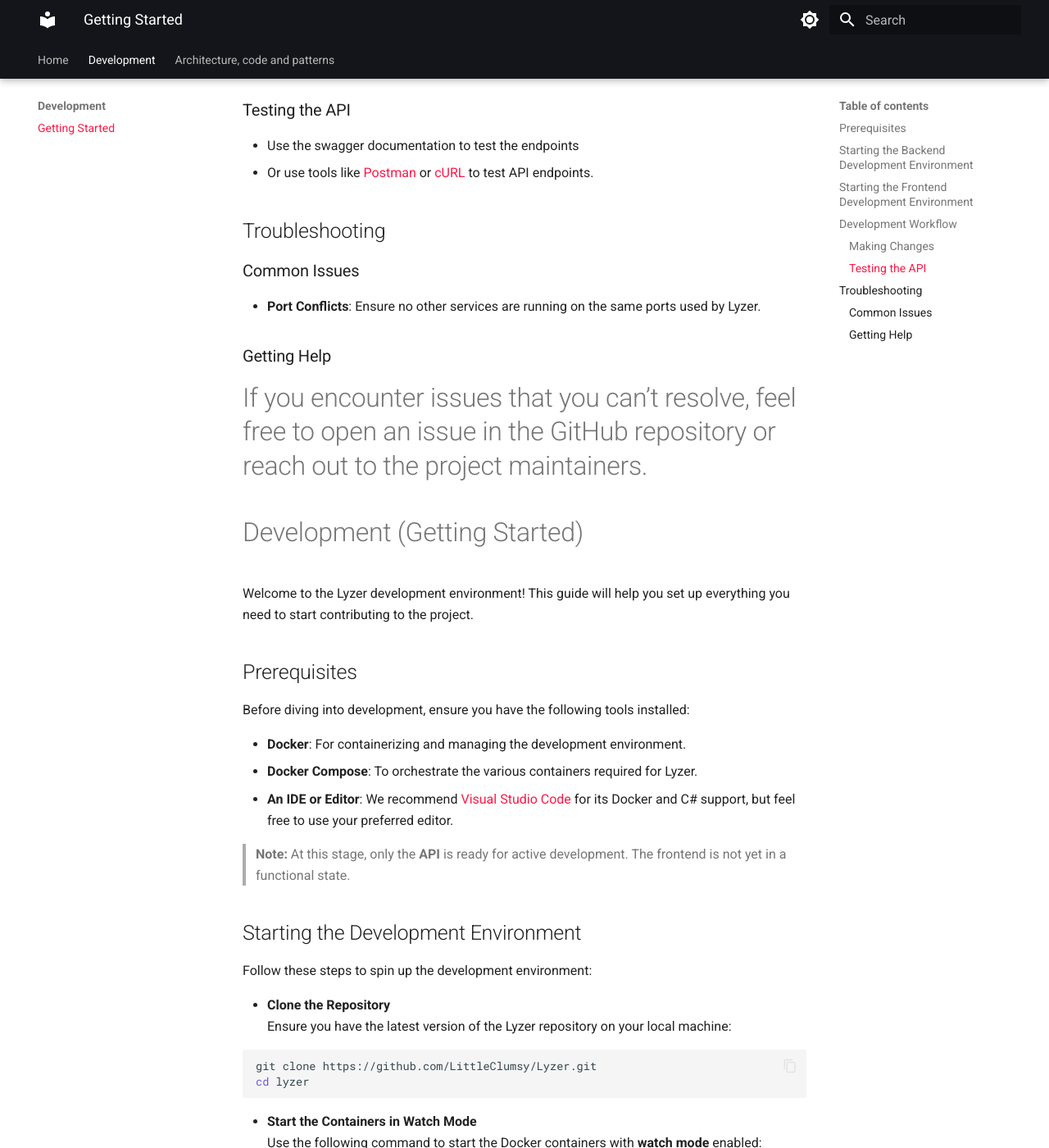
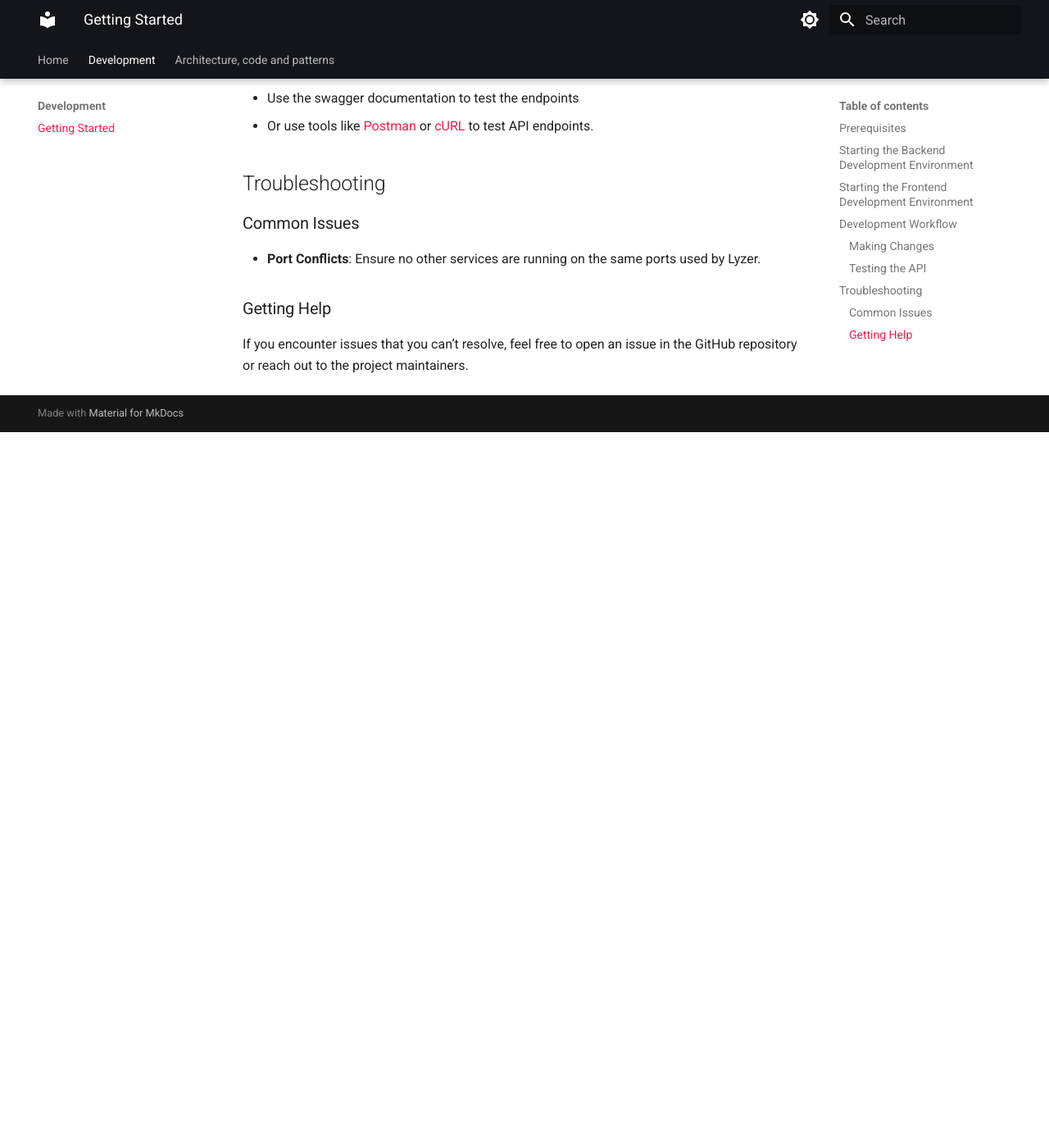
Before and after one commit to Evanlab02/Lyzer, an MkDocs documentation site: the page built from Docs/docs/dev/index.md, in a window 1280 px wide and 1400 px high, scrolled down 1955 px. Shown: the whole window at 82% size. Built offline with MkDocs 1.6.1 and Material for MkDocs 9.7.7, drawn with Linux system fonts in a browser that asks for light colours; the version menu is left out; after the commit the page ends 2482 px from its top, so only the background shows below that; some of the changed text lies outside the part shown.

Commit message:
chore: Oops missed a file

````diff
--- a/Docs/docs/dev/index.md
+++ b/Docs/docs/dev/index.md
@@ -86,64 +85,3 @@ Ensure you have spun up the backend development environment first. Follow these
 ### Getting Help
 
 If you encounter issues that you can’t resolve, feel free to open an issue in the GitHub repository or reach out to the project maintainers.
-=======
-# Development (Getting Started)
-
-Welcome to the Lyzer development environment! This guide will help you set up everything you need to start contributing to the project.
-
-## Prerequisites
-
-Before diving into development, ensure you have the following tools installed:
-
-- **Docker**: For containerizing and managing the development environment.
-- **Docker Compose**: To orchestrate the various containers required for Lyzer.
-- **An IDE or Editor**: We recommend [Visual Studio Code](https://code.visualstudio.com/) for its Docker and C# support, but feel free to use your preferred editor.
-
-> **Note:** At this stage, only the **API** is ready for active development. The frontend is not yet in a functional state.
-
-## Starting the Development Environment
-
-Follow these steps to spin up the development environment:
-
-- **Clone the Repository**
-   Ensure you have the latest version of the Lyzer repository on your local machine:
-
-   ```bash
-   git clone https://github.com/LittleClumsy/Lyzer.git
-   cd lyzer
-   ```
-
-- **Start the Containers in Watch Mode**
-   Use the following command to start the Docker containers with **watch mode** enabled:
-
-   ```bash
-   docker compose watch
-   ```
-
-   > The `watch` command ensures that changes to the API source code automatically trigger a rebuild for the container.
-
-- **Verify the Environment**
-   Once the containers are up, confirm that the API is running by navigating to its swagger docs (e.g., `http://localhost:8080/swagger/index.html`).
-
-## Development Workflow
-
-### Making Changes
-
-- All API code is located in the `/Backend` directory.
-- Save changes, and the watch mode will rebuild the application automatically.
-
-### Testing the API
-
-- Use the swagger documentation to test the endpoints
-- Or Use tools like [Postman](https://www.postman.com/) or [cURL](https://curl.se/) to test API endpoints.
-
-## Troubleshooting
-
-### Common Issues
-
-- **Port Conflicts**: Ensure no other services are running on the same ports used by Lyzer.
-
-### Getting Help
-
-If you encounter issues that you can’t resolve, feel free to open an issue in the GitHub repository or reach out to the project maintainers.
->>>>>>> eaa569023632fe12a97fa8b4017edc5d69ed7104
````
Also changed, not shown: other parts of Docs/docs/dev/index.md (+0 -1 lines).
